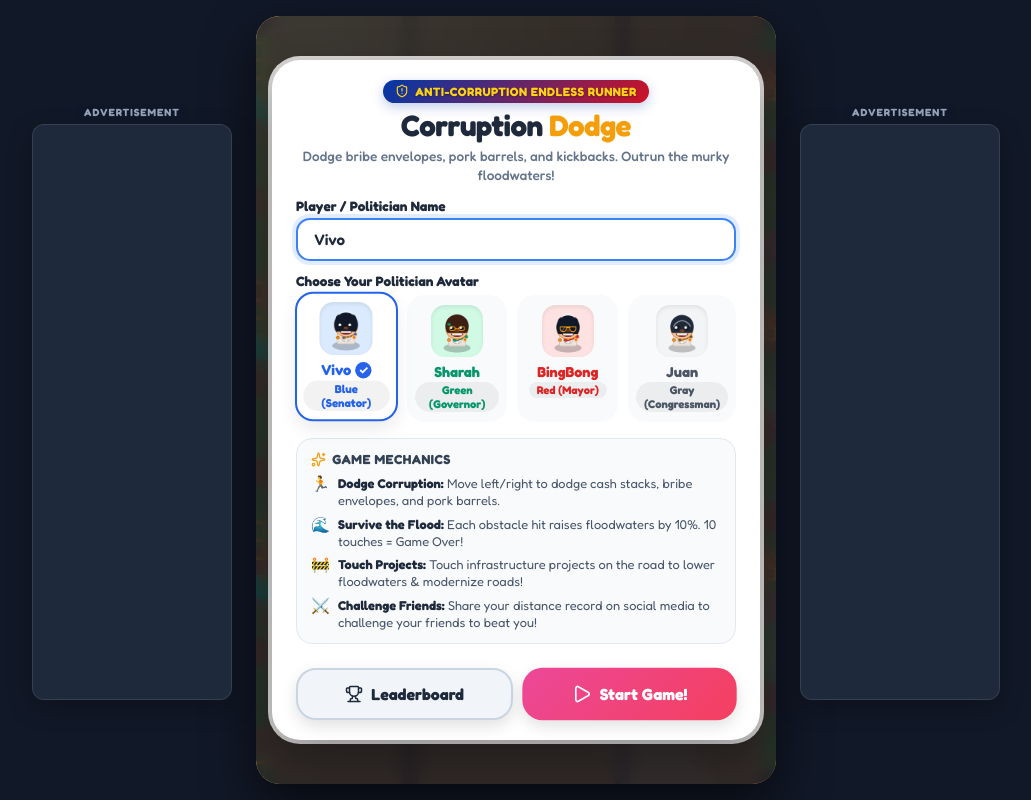
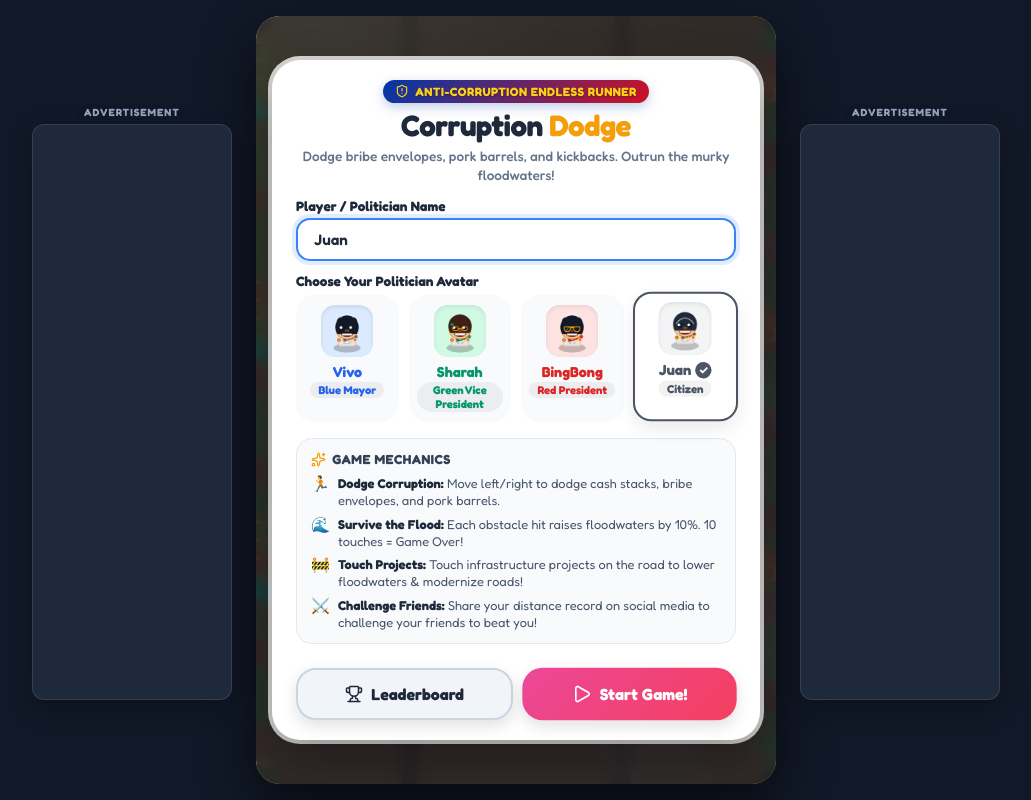
Before and after one commit to christianlongos53-hash/corruption-dodge, a React (Vite) app: page / in a window 1280 px wide. Shown: the whole page, without its empty margins (124-1155 px from the left). Built offline with nearby package versions, Linux system fonts and the light colour scheme.

Commit message:
Make Juan default avatar and update avatar descriptions to Blue Mayor, Green Vice President, Red President, and Citizen

```diff
--- a/src/App.tsx
+++ b/src/App.tsx
@@ -52,8 +52,8 @@ export const App: React.FC = () => {
 
   const [challengeData] = useState<ChallengeData | null>(() => parseChallengeFromUrl());
   const [gameState, setGameState] = useState<GameState>('START');
-  const [playerName, setPlayerName] = useState<string>('Vivo');
-  const [activeCharacter, setActiveCharacter] = useState<CharacterId>('bico');
+  const [playerName, setPlayerName] = useState<string>('Juan');
+  const [activeCharacter, setActiveCharacter] = useState<CharacterId>('juan');
   const [finalScore, setFinalScore] = useState<number>(0);
   const [showLeaderboard, setShowLeaderboard] = useState<boolean>(false);
 
@@ -61,8 +61,8 @@ export const App: React.FC = () => {
     distance: 0,
     speed: 280,
     dodgedCount: 0,
-    activeCharacter: 'bico',
-    playerName: 'Vivo',
+    activeCharacter: 'juan',
+    playerName: 'Juan',
     weather: 'sunny',
     hits: 0,
     maxHits: 10,
--- a/src/components/ChibiAvatarCard.tsx
+++ b/src/components/ChibiAvatarCard.tsx
@@ -16,15 +16,8 @@ export const ChibiAvatarCard: React.FC<ChibiAvatarCardProps> = ({
   // Pre-render high-res, perfectly centered avatar image
   const avatarUrl = useMemo(() => getChibiAvatarDataUrl(profile.id, 128), [profile.id]);
 
-  // Politician role label for quick recognition
-  const colorLabel =
-    profile.id === 'bico'
-      ? 'Blue (Senator)'
-      : profile.id === 'sharah'
-      ? 'Green (Governor)'
-      : profile.id === 'vong'
-      ? 'Red (Mayor)'
-      : 'Gray (Congressman)';
+  // Role / title label for quick recognition
+  const colorLabel = profile.description;
 
   return (
     <div
--- a/src/components/StartModal.tsx
+++ b/src/components/StartModal.tsx
@@ -16,8 +16,8 @@ export const StartModal: React.FC<StartModalProps> = ({
   onOpenLeaderboard,
   challengeData
 }) => {
-  const [playerName, setPlayerName] = useState('Vivo');
-  const [selectedCharacter, setSelectedCharacter] = useState<CharacterId>('bico');
+  const [playerName, setPlayerName] = useState('Juan');
+  const [selectedCharacter, setSelectedCharacter] = useState<CharacterId>('juan');
 
   const handleSelectCharacter = (id: CharacterId) => {
     audioSystem.playClick();
--- a/src/game/GameEngine.ts
+++ b/src/game/GameEngine.ts
@@ -21,8 +21,8 @@ export class GameEngine {
   private floodAnimation: FloodAnimation;
 
   private state: GameState = 'START';
-  private activeCharacter: CharacterId = 'bico';
-  private playerName: string = 'Hero';
+  private activeCharacter: CharacterId = 'juan';
+  private playerName: string = 'Juan';
 
   private challengeData: ChallengeData | null = null;
   private hasBeatChallenger: boolean = false;
--- a/src/game/sprites/ChibiSprites.ts
+++ b/src/game/sprites/ChibiSprites.ts
@@ -4,42 +4,42 @@ export const CHARACTER_PROFILES: Record<CharacterId, CharacterProfile> = {
   bico: {
     id: 'bico',
     name: 'Vivo',
-    title: 'The Senator',
-    tagline: 'Vote Vivo! Expert at dodging corruption and floodwaters!',
+    title: 'Blue Mayor',
+    tagline: 'Vote Vivo! The Blue Mayor dodging corruption and floodwaters!',
     primaryColor: '#2563EB', // Blue Campaign
     secondaryColor: '#DBEAFE',
     accentColor: '#F59E0B',
-    description: 'Senator Vivo in his crisp blue-sashed Barong Tagalog. Flashes a million-watt campaign smile while dodging scandalous kickbacks!'
+    description: 'Blue Mayor'
   },
   sharah: {
     id: 'sharah',
     name: 'Sharah',
-    title: 'The Governor',
-    tagline: 'Public service with elegance! Outrun every dirty deal!',
+    title: 'Green Vice President',
+    tagline: 'Public service with elegance! The Green Vice President!',
     primaryColor: '#059669', // Green Campaign
     secondaryColor: '#D1FAE5',
     accentColor: '#047857',
-    description: 'Governor Sharah sporting an emerald-trimmed Barong Tagalog and gold-rimmed glasses. Charismatically sidesteps pork barrels with flair.'
+    description: 'Green Vice President'
   },
   vong: {
     id: 'vong',
     name: 'BingBong',
-    title: 'The Mayor',
-    tagline: 'Action star of the city! Dodge the bribes with swagger!',
+    title: 'Red President',
+    tagline: 'Action star of the nation! The Red President with swagger!',
     primaryColor: '#DC2626', // Red Campaign
     secondaryColor: '#FEE2E2',
     accentColor: '#991B1B',
-    description: 'Mayor BingBong rocking classic politician aviator shades, a red campaign sash, and slick pompadour hair. Feared by corrupt rivals, loved by the crowd!'
+    description: 'Red President'
   },
   juan: {
     id: 'juan',
     name: 'Juan',
-    title: 'The Congressman',
-    tagline: 'Veteran statesman! Master of dodging under-the-table deals!',
-    primaryColor: '#4B5563', // Classic Gray/Piña Barong
+    title: 'Citizen',
+    tagline: 'Everyday Filipino citizen! Standing strong against corruption!',
+    primaryColor: '#4B5563', // Classic Gray
     secondaryColor: '#F3F4F6',
     accentColor: '#F59E0B',
-    description: 'Congressman Juan in his traditional embroidered Gray Piña Barong Tagalog with chunky gold Rolex watch and national seal pin. The iconic veteran trapo effigy.'
+    description: 'Citizen'
   }
 };
 
```
